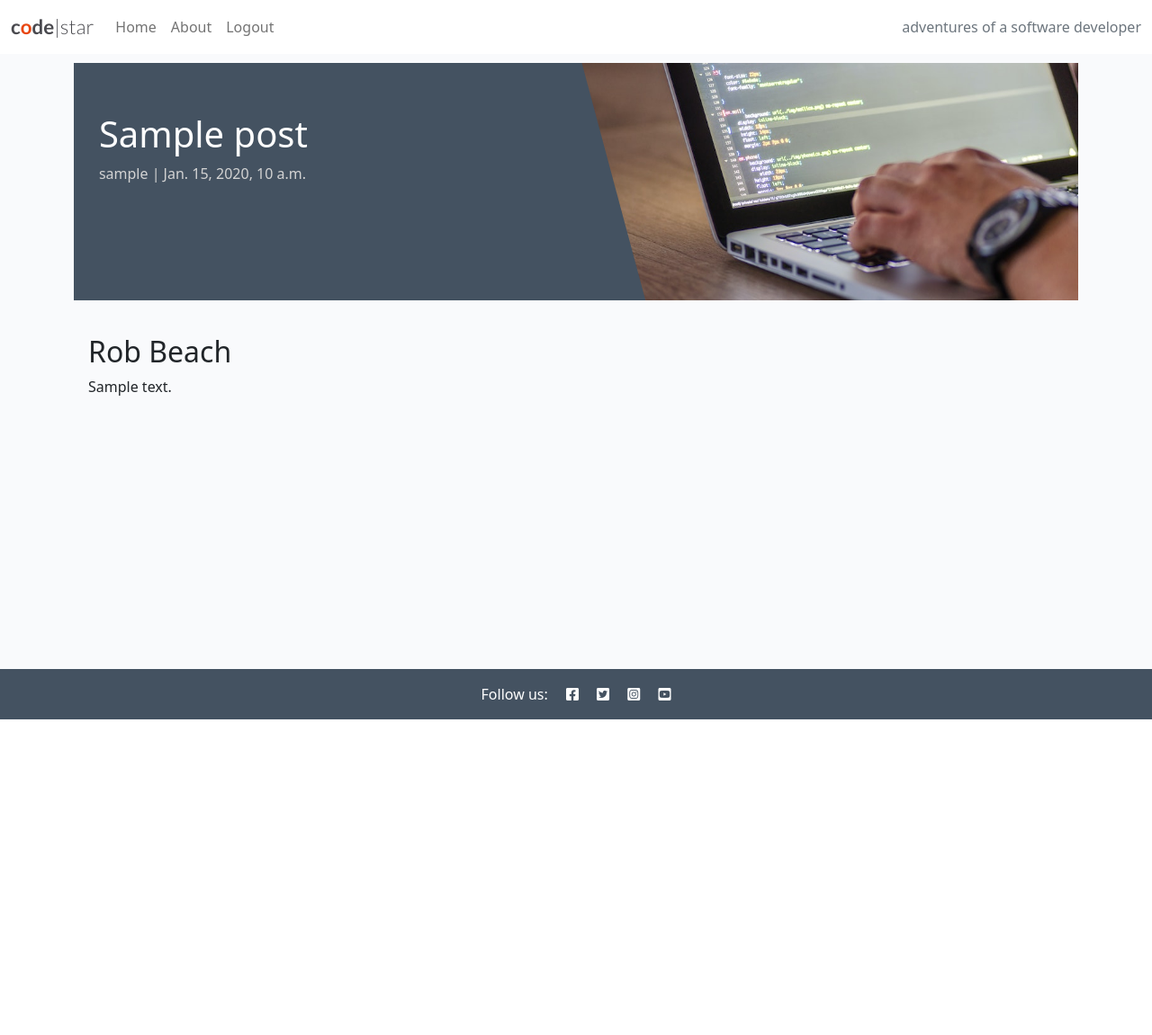
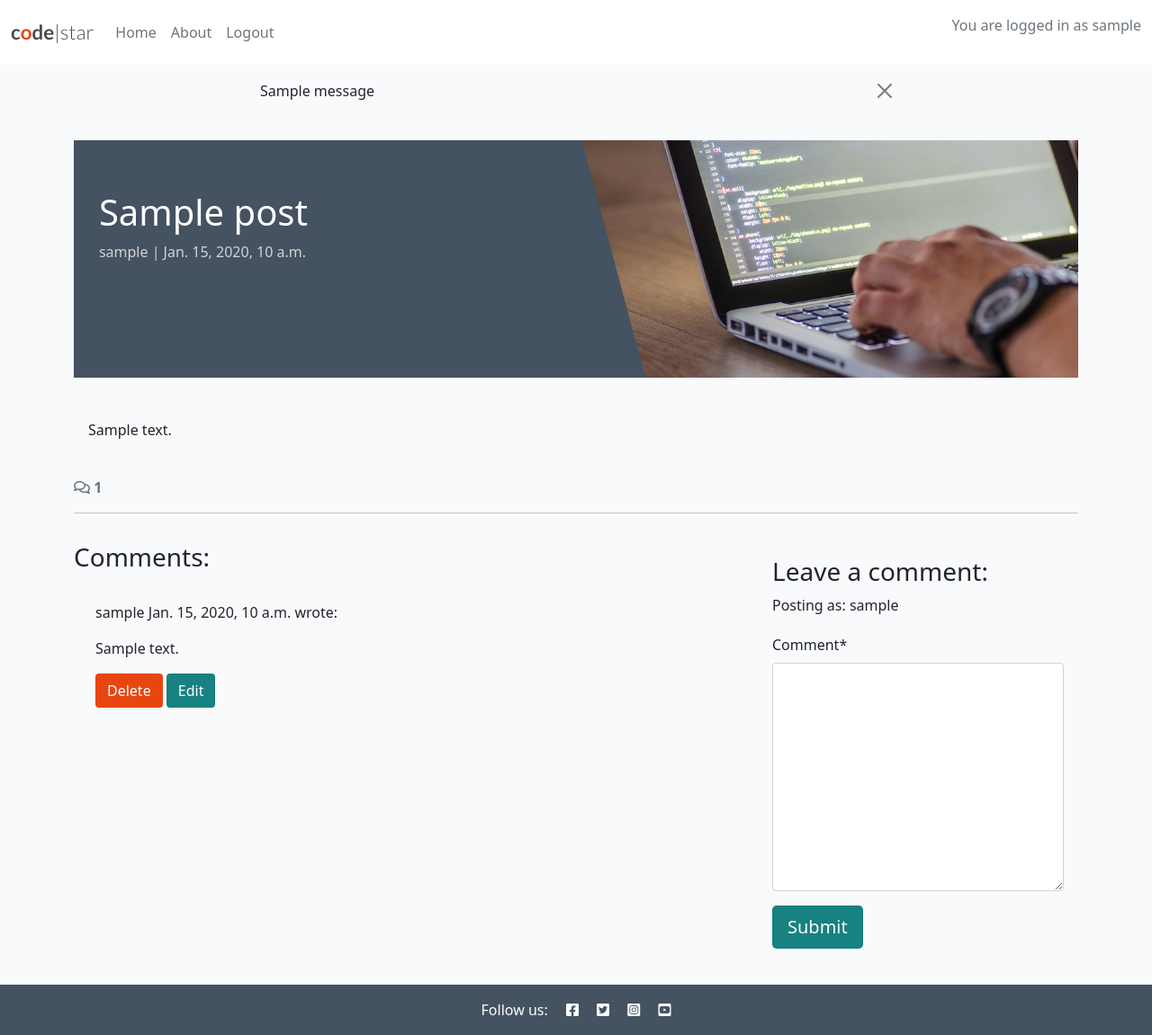
Before and after one commit to surfdemon/django-blog, a Django app: a page that uses templates/base.html in a window 1280 px wide. Shown: the whole page at 90% size. Before the commit the page ends 800 px from the top, so only its background shows below. Run offline with Django 5.2, Linux system fonts and the light colour scheme; a user stored in the database is signed in; tables that the repository leaves empty hold one stand-in row (values such as "Sample post"); one stand-in notice (Sample message) is shown; some libraries are stand-ins or nearby versions.

Commit message:
maint: add comment crud

```diff
--- a/about/admin.py
+++ b/about/admin.py
@@ -1,5 +1,5 @@
 from django.contrib import admin
-from .models import About
+from .models import About, CollaborateRequest
 from django_summernote.admin import SummernoteModelAdmin
 
 # Register your models here.
@@ -7,3 +7,7 @@
 class AboutAdmin(SummernoteModelAdmin):
     list_display = ('title', 'updated_on')
     summernote_fields = ('content', )
+
+@admin.register(CollaborateRequest)
+class CollaborateRequestAdmin(admin.ModelAdmin):
+    list_display = ('message', 'read',)
--- /dev/null
+++ b/blog/forms.py
@@ -0,0 +1,7 @@
+from .models import Comment
+from django import forms
+
+class CommentForm(forms.ModelForm):
+    class Meta:
+        model = Comment
+        fields = ('comment', )
--- a/blog/templates/blog/post_detail.html
+++ b/blog/templates/blog/post_detail.html
@@ -1,5 +1,6 @@
 {% extends 'base.html' %} {% block content %}
 {% load static %}
+{% load crispy_forms_tags %}
 
 <div class="masthead">
     <div class="container">
@@ -30,6 +31,102 @@
             </div>
         </div>
     </div>
+<!-- Displaying count of comments -->
+<div class="row">
+    <div class="col-12">
+      <strong class="text-secondary">
+        <i class="far fa-comments"></i> {{ comment_count }}
+      </strong>
+    </div>
+    <div class="col-12">
+      <hr>
+    </div>
+  </div>
+  <!-- Displaying Comments -->
+  <div class="row">
+    <div class="col-md-8 card mb-4  mt-3 ">
+      <h3>Comments:</h3>
+      <div class="card-body">
+        <!-- We want a for loop inside the empty control tags
+          to iterate through each comment in comments -->
+        {% for comment in comments %}
+        <div class="p-2 comments
+          {% if not comment.approved and comment.author == user %}
+          faded{% elif not comment.approved %} d-none{% endif %}">
+          <p class="font-weight-bold">
+            {{ comment.author }}
+            <span class="font-weight-normal">
+              {{ comment.created_on }}
+            </span> wrote:
+          </p>
+          <div id="comment{{ comment.id }}">
+            {{ comment.comment | linebreaks }}
+          </div>
+          {% if not comment.approved and comment.author == user %}
+          <p class="approval">
+            This comment is awaiting approval
+          </p>
+          {% endif %}
+          {% if user.is_authenticated and comment.author == user %}
+          <button class="btn btn-delete"
+    comment_id="{{ comment.id }}">Delete</button>
+  <button class="btn btn-edit"
+    comment_id="{{ comment.id }}">Edit</button>
+  {% endif %}
+        </div>
+        <!-- Our for loop ends here -->
+        {% endfor %}
+      </div>
+    </div>
+<!-- Creating New Comments -->
+<div class="col-md-4 card mb-4 mt-3">
+    <div class="card-body">
+      {% if user.is_authenticated %}
+      <h3>Leave a comment:</h3>
+      <p>Posting as: {{ user.username }}</p>
+      <form id="commentForm" method="post"
+        style="margin-top: 1.3em;">
+        {{ comment_form | crispy }}
+        {% csrf_token %}
+        <button id="submitButton" type="submit"
+          class="btn btn-signup btn-lg">Submit</button>
+      </form>
+      {% else %}
+      <p>Log in to leave a comment</p>
+      {% endif %}
+    </div>
+  </div>
+
+</div>
+</div>
+
+<!-- Delete confirmation modal -->
+<div class="modal fade" id="deleteModal" tabindex="-1"
+  aria-labelledby="deleteModalLabel" aria-hidden="true">
+  <div class="modal-dialog">
+    <div class="modal-content">
+      <div class="modal-header">
+        <h5 class="modal-title"
+          id="deleteModalLabel">Delete comment?</h5>
+        <button type="button" class="btn-close"
+          data-bs-dismiss="modal" aria-label="Close"></button>
+      </div>
+      <div class="modal-body">
+        Are you sure you want to delete your comment?
+        This action cannot be undone.
+      </div>
+      <div class="modal-footer">
+        <button type="button" class="btn btn-secondary"
+          data-bs-dismiss="modal">Close</button>
+        <a id="deleteConfirm" href="#" class="btn
+          btn-danger">Delete</a>
+      </div>
+    </div>
+  </div>
 </div>
 
 {% endblock content %}
+
+{% block extras %}
+<script src="{% static 'js/comments.js' %}"></script>
+{% endblock %}
--- a/blog/urls.py
+++ b/blog/urls.py
@@ -22,4 +22,8 @@
 urlpatterns = [
     path('', views.PostList.as_view(), name='home' ),
     path('<slug:slug>/', views.post_detail, name='post_detail'),
+    path('<slug:slug>/edit_comment/<int:comment_id>',
+         views.comment_edit, name='comment_edit'),
+    path('<slug:slug>/delete_comment/<int:comment_id>',
+         views.comment_delete, name='comment_delete'),
 ]
--- a/blog/views.py
+++ b/blog/views.py
@@ -1,6 +1,9 @@
-from django.shortcuts import render, get_object_or_404
+from django.shortcuts import render, get_object_or_404, reverse
 from django.views import generic
-from .models import Post
+from django.http import HttpResponseRedirect
+from django.contrib import messages
+from .models import Post, Comment
+from .forms import CommentForm
 
 # Create your views here.
 class PostList(generic.ListView):
@@ -24,10 +27,69 @@
     queryset = Post.objects.filter(status=1)
     post = get_object_or_404(queryset, slug=slug)
     context = {"post": post, "coder": "Rob Beach"}
+    comments = post.comments.all().order_by('-created_on')
+    comment_count = post.comments.filter(approved=True).count()
 
+    if request.method == "POST":
+        comment_form = CommentForm(data=request.POST)
+        if comment_form.is_valid():
+            comment = comment_form.save(commit=False)
+            comment.author = request.user
+            comment.post = post
+            comment.save()
+            messages.add_message(
+                request, messages.SUCCESS, 'Comment submitted and awaiting approval'
+            )
+
+    comment_form = CommentForm
+
+    print(comments)
 
     return render(
         request,
         "blog/post_detail.html",
-        context,
+        {
+            "post": post,
+            "comments": comments,
+            "comment_count": comment_count,
+            "comment_form": comment_form,
+        },
     )
+
+def comment_edit(request, slug, comment_id):
+    """
+    view to edit comments
+    """
+    if request.method == "POST":
+
+        queryset = Post.objects.filter(status=1)
+        post = get_object_or_404(queryset, slug=slug)
+        comment = get_object_or_404(Comment, pk=comment_id)
+        comment_form = CommentForm(data=request.POST, instance=comment)
+
+        if comment_form.is_valid() and comment.author == request.user:
+            comment = comment_form.save(commit=False)
+            comment.post = post
+            comment.approved = False
+            comment.save()
+            messages.add_message(request, messages.SUCCESS, 'Comment Updated!')
+        else:
+            messages.add_message(request, messages.ERROR, 'Error updating comment!')
+
+    return HttpResponseRedirect(reverse('post_detail', args=[slug]))
+
+def comment_delete(request, slug, comment_id):
+    """
+    view to delete comment
+    """
+    queryset = Post.objects.filter(status=1)
+    post = get_object_or_404(queryset, slug=slug)
+    comment = get_object_or_404(Comment, pk=comment_id)
+
+    if comment.author == request.user:
+        comment.delete()
+        messages.add_message(request, messages.SUCCESS, 'Comment deleted!')
+    else:
+        messages.add_message(request, messages.ERROR, 'You can only delete your own comments!')
+
+    return HttpResponseRedirect(reverse('post_detail', args=[slug]))
--- a/requirements.txt
+++ b/requirements.txt
@@ -1,7 +1,9 @@
 asgiref==3.8.1
+crispy-bootstrap5==0.7
 dj-database-url==0.5.0
 Django==5.1.2
 django-allauth==0.57.2
+django-crispy-forms==2.3
 django-summernote==0.8.20.0
 gunicorn==23.0.0
 oauthlib==3.2.2
--- /dev/null
+++ b/static/js/comments.js
@@ -0,0 +1,48 @@
+const editButtons = document.getElementsByClassName("btn-edit");
+const commentText = document.getElementById("id_comment");
+const commentForm = document.getElementById("commentForm");
+const submitButton = document.getElementById("submitButton");
+const deleteModal = new bootstrap.Modal(document.getElementById("deleteModal"));
+const deleteButtons = document.getElementsByClassName("btn-delete");
+const deleteConfirm = document.getElementById("deleteConfirm");
+
+
+/**
+* Initializes edit functionality for the provided edit buttons.
+*
+* For each button in the `editButtons` collection:
+* - Retrieves the associated comment's ID upon click.
+* - Fetches the content of the corresponding comment.
+* - Populates the `commentText` input/textarea with the comment's content for editing.
+* - Updates the submit button's text to "Update".
+* - Sets the form's action attribute to the `edit_comment/{commentId}` endpoint.
+*/
+for (let button of editButtons) {
+  button.addEventListener("click", (e) => {
+    let commentId = e.target.getAttribute("comment_id");
+    let commentContent = document.getElementById(`comment${commentId}`).innerText;
+    console.log(`commentContent is ${commentContent}`);
+    console.log(`commentText is ${commentText}`);
+    commentText.value = commentContent;
+    submitButton.innerText = "Update";
+    commentForm.setAttribute("action", `edit_comment/${commentId}`);
+  });
+}
+
+/**
+* Initializes deletion functionality for the provided delete buttons.
+*
+* For each button in the `deleteButtons` collection:
+* - Retrieves the associated comment's ID upon click.
+* - Updates the `deleteConfirm` link's href to point to the
+* deletion endpoint for the specific comment.
+* - Displays a confirmation modal (`deleteModal`) to prompt
+* the user for confirmation before deletion.
+*/
+for (let button of deleteButtons) {
+  button.addEventListener("click", (e) => {
+    let commentId = e.target.getAttribute("comment_id");
+    deleteConfirm.href = `delete_comment/${commentId}`;
+    deleteModal.show();
+  });
+}
--- a/static/js/script.js
+++ /dev/null
@@ -1 +0,0 @@
-console.log('testing');
--- a/templates/base.html
+++ b/templates/base.html
@@ -28,7 +28,7 @@
     <link rel="stylesheet" type="text/css" href="{% static 'css/style.css' %}">
 
     <!-- Javascript -->
-    <script src="{% static 'js/script.js' %}"></script>
+
 </head>
 
 <body class="d-flex flex-column h-100 main-bg">
@@ -54,8 +54,7 @@
                     </li>
                     {% if user.is_authenticated %}
                     <li class="nav-item">
-                        <a class="nav-link {% if request.path == logout_url %}active{% endif %}" aria-current="page"
-                            href="{% url 'account_logout' %}">Logout</a>
+                        <a class="nav-link {% if request.path == logout_url %}active{% endif %}" aria-current="page" href="{% url 'account_logout' %}">Logout</a>
                     </li>
                     {% else %}
                     <li class="nav-item">
@@ -63,17 +62,36 @@
                             href="{% url 'account_signup' %}">Register</a>
                     </li>
                     <li class="nav-item">
-                        <a class="nav-link {% if request.path == login_url %}active{% endif %}" aria-current="page"
-                            href="{% url 'account_login' %}">Login</a>
+                        <a class="nav-link {% if request.path == login_url %}active{% endif %}" aria-current="page" href="{% url 'account_login' %}">Login</a>
                     </li>
                     {% endif %}
                 </ul>
                 <span class="navbar-text text-muted">
-                    adventures of a software developer
+                    {% if user.is_authenticated %}
+                        <p class="text-end m3">You are logged in as {{ user }}</p>
+                    {% else %}
+                    <p class="text-end m3">You are not logged in</p>
+                    {% endif %}
                 </span>
             </div>
         </div>
     </nav>
+
+    <!-- displaying Django messages -->
+<div class="container">
+    <div class="row">
+      <div class="col-md-8 offset-md-2">
+        {% for message in messages %}
+        <div class="alert {{ message.tags }} alert-dismissible
+          fade show" id="msg" role="alert">
+          {{ message | safe }}
+          <button type="button" class="btn-close"
+            data-bs-dismiss="alert" aria-label="Close"></button>
+        </div>
+        {% endfor %}
+      </div>
+    </div>
+  </div>
 
     <main class="flex-shrink-0 main-bg">
 
@@ -99,6 +117,8 @@
     <script src="https://cdn.jsdelivr.net/npm/bootstrap@5.0.1/dist/js/bootstrap.bundle.min.js"
         integrity="sha384-gtEjrD/SeCtmISkJkNUaaKMoLD0//ElJ19smozuHV6z3Iehds+3Ulb9Bn9Plx0x4" crossorigin="anonymous">
     </script>
+        {% block extras %}
+        {% endblock %}
 </body>
 
 </html>
```
Also changed, not shown: about/forms.py (added, +7 -0 lines), about/models.py (+11 -0 lines), about/templates/about/about.html (+29 -10 lines), about/views.py (+18 -1 lines), codestar/settings.py (+6 -1 lines), templates/account/signup.html (+17 -5 lines), about/migrations/0002_collaboraterequest.py (added), 2 other files.
